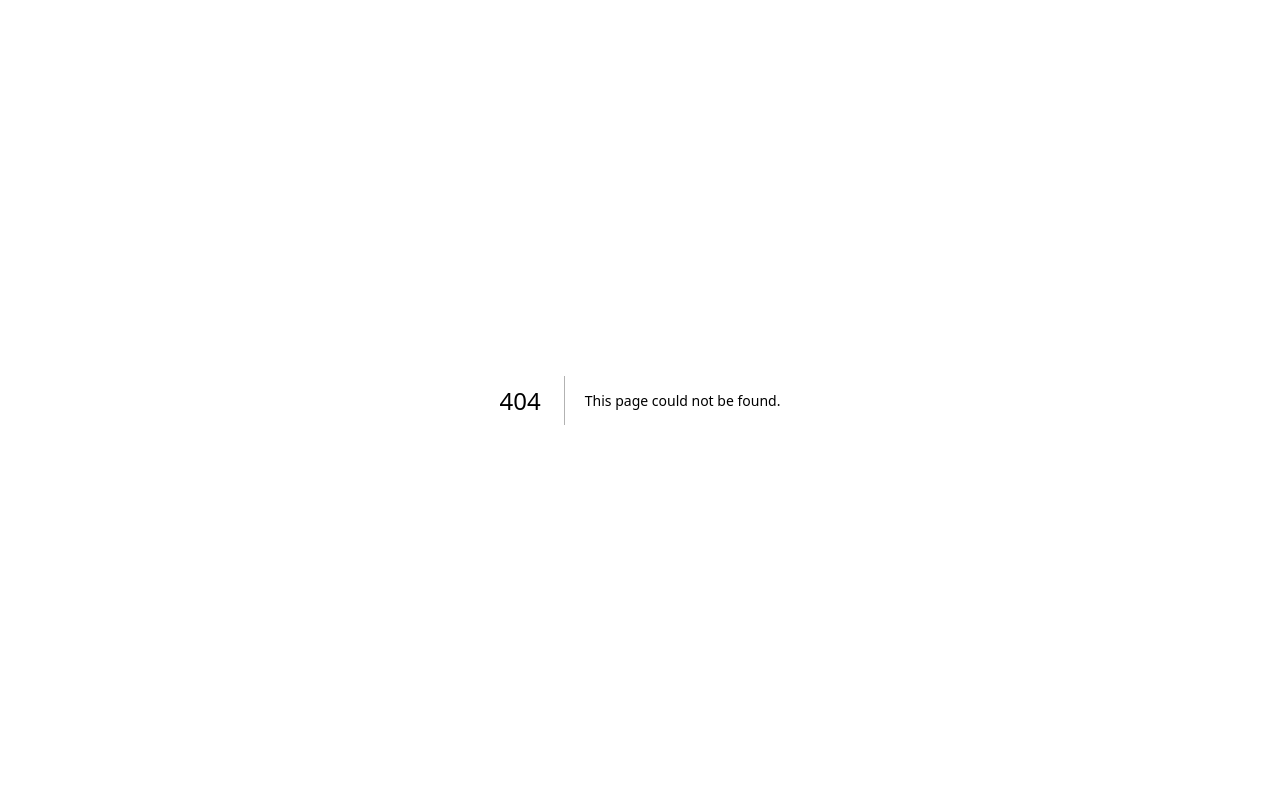
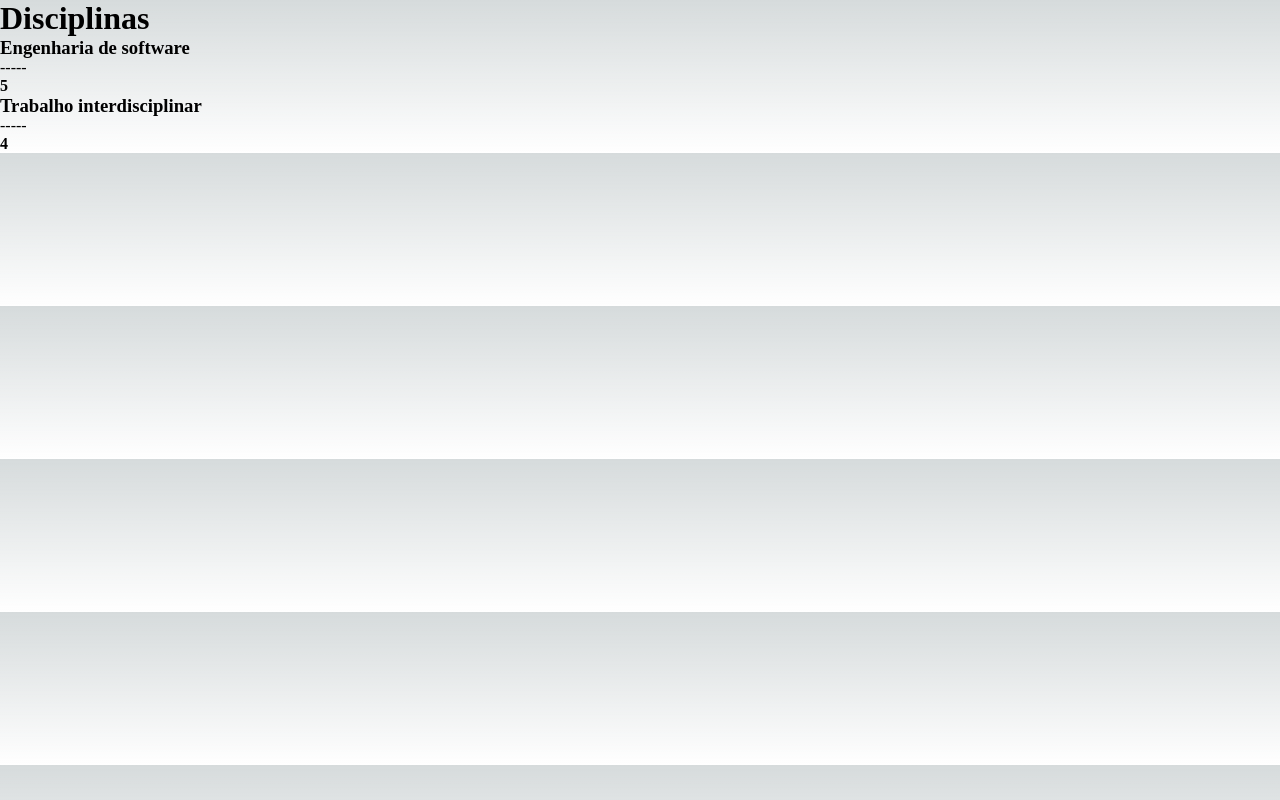
Before and after one commit to sexto-periodo/avliai-gces, a Next.js app in the folder codigo/front-web/: page /subjects in a window 1280 px wide. Before the commit this address had no page. Built offline with nearby package versions, Linux system fonts and the light colour scheme.

Commit message:
halfeat(listagem): Perparativos para a listagem de disciplinas integrada com o backend

```diff
--- a/codigo/front-web/package.json
+++ b/codigo/front-web/package.json
@@ -26,6 +26,7 @@
     "react": "18.2.0",
     "react-dom": "18.2.0",
     "reactfire": "^4.2.2",
+    "sass": "^1.60.0",
     "typescript": "4.9.5"
   }
 }
--- /dev/null
+++ b/codigo/front-web/src/pages/subjects/components/card-subject/index.tsx
@@ -0,0 +1,14 @@
+import React from 'react'
+
+import { ISubject } from '@/shared/models/ISubject'
+import styles from './style.module.scss'
+
+export default function CardSubject(props: ISubject) {
+  return (
+    <div>
+      <h3>{ props.name }</h3>
+      <p>-----</p>
+      <h4>{ props.score }</h4>
+    </div>
+  )
+}
--- /dev/null
+++ b/codigo/front-web/src/pages/subjects/index.tsx
@@ -0,0 +1,32 @@
+import React from 'react'
+import CardSubject from './components/card-subject'
+
+
+const mockSubjects = [
+  {
+    name: 'Engenharia de software',
+    score: 5
+  },
+  {
+    name: 'Trabalho interdisciplinar',
+    score: 4
+  }
+]
+
+export default function Disciplinas() {
+  return (
+    <div>
+        <h1>Disciplinas</h1>
+        <div>
+            {
+              mockSubjects.map((item, key) =>
+              <CardSubject
+              key={key}
+              name={item.name}
+              score={item.score}
+              /> )
+            }
+        </div>
+    </div>
+  )
+}
--- /dev/null
+++ b/codigo/front-web/src/shared/models/ISubject.ts
@@ -0,0 +1,4 @@
+export interface ISubject{
+    name: string
+    score:number
+}
--- a/codigo/front-web/src/styles/globals.css
+++ b/codigo/front-web/src/styles/globals.css
@@ -40,38 +40,6 @@
   --card-border-rgb: 131, 134, 135;
 }
 
-@media (prefers-color-scheme: dark) {
-  :root {
-    --foreground-rgb: 255, 255, 255;
-    --background-start-rgb: 0, 0, 0;
-    --background-end-rgb: 0, 0, 0;
-
-    --primary-glow: radial-gradient(rgba(1, 65, 255, 0.4), rgba(1, 65, 255, 0));
-    --secondary-glow: linear-gradient(
-      to bottom right,
-      rgba(1, 65, 255, 0),
-      rgba(1, 65, 255, 0),
-      rgba(1, 65, 255, 0.3)
-    );
-
-    --tile-start-rgb: 2, 13, 46;
-    --tile-end-rgb: 2, 5, 19;
-    --tile-border: conic-gradient(
-      #ffffff80,
-      #ffffff40,
-      #ffffff30,
-      #ffffff20,
-      #ffffff10,
-      #ffffff10,
-      #ffffff80
-    );
-
-    --callout-rgb: 20, 20, 20;
-    --callout-border-rgb: 108, 108, 108;
-    --card-rgb: 100, 100, 100;
-    --card-border-rgb: 200, 200, 200;
-  }
-}
 
 * {
   box-sizing: border-box;
```
Also changed, not shown: codigo/front-web/src/pages/index.tsx (+17 -8 lines), codigo/front-web/src/pages/subjects/components/card-subject/style.module.scss (added), 1 other file (tests, documents, lock files or other folders).
